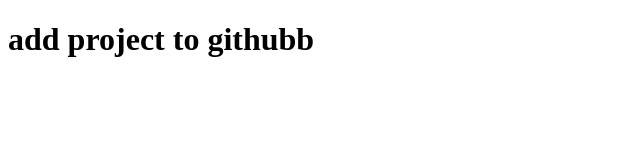
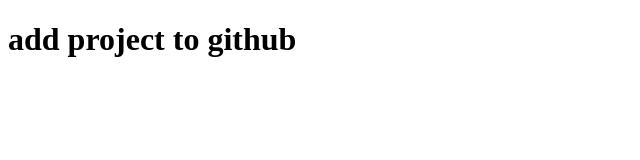
Before and after one commit to TechAngela/meet-a-dev, a plain HTML site: page index.html in a window 1280 px wide. Shown: the full height of the page, 0-640 px from the left. Drawn offline with Linux system fonts and the light colour scheme.

Commit message:
resolved

```diff
--- a/index.html
+++ b/index.html
@@ -7,6 +7,6 @@
      <title>Document</title>
 </head>
 <body>
-    <h1>add project to githubb</h1>
+    <h1>add project to github</h1>
 </body>
 </html>
```
